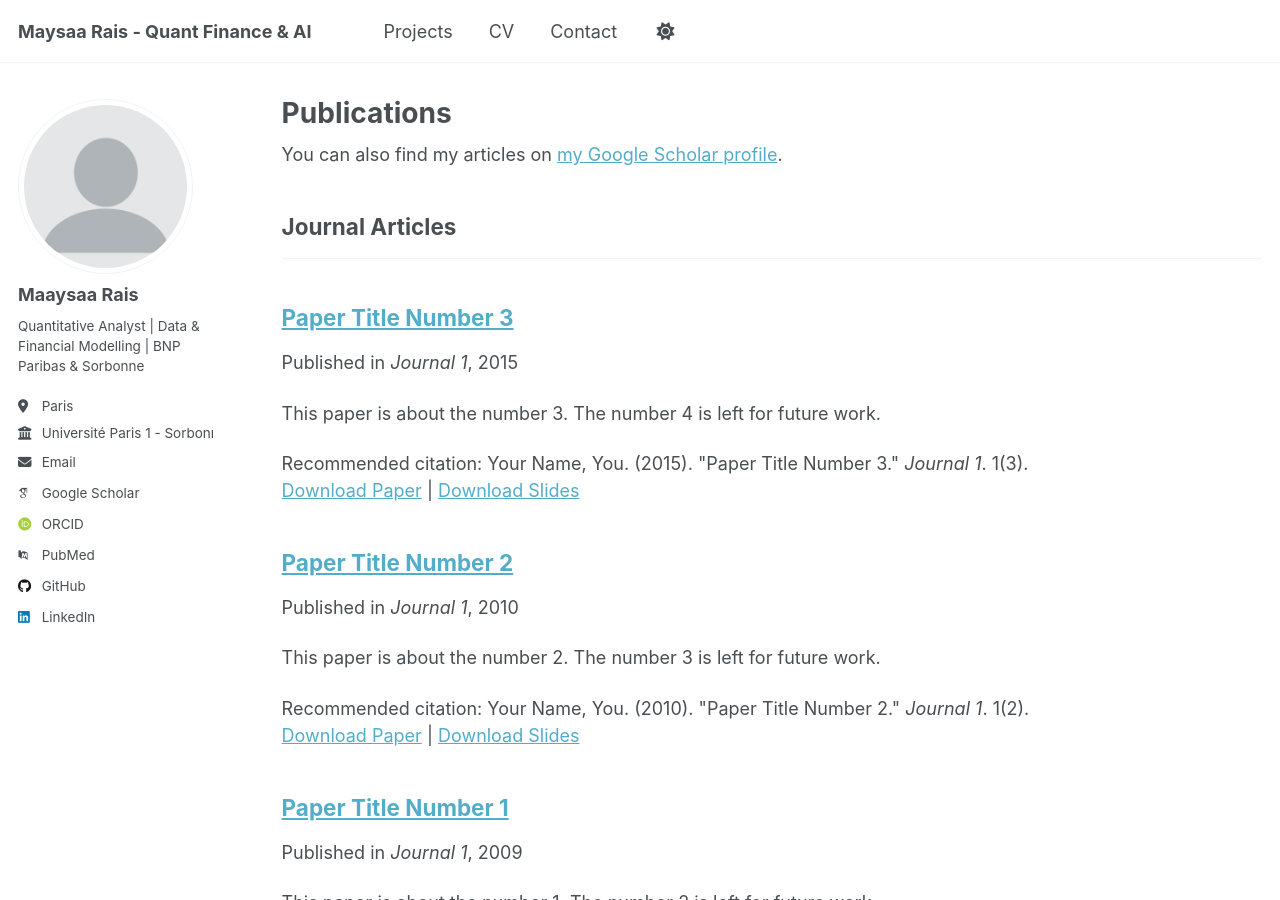
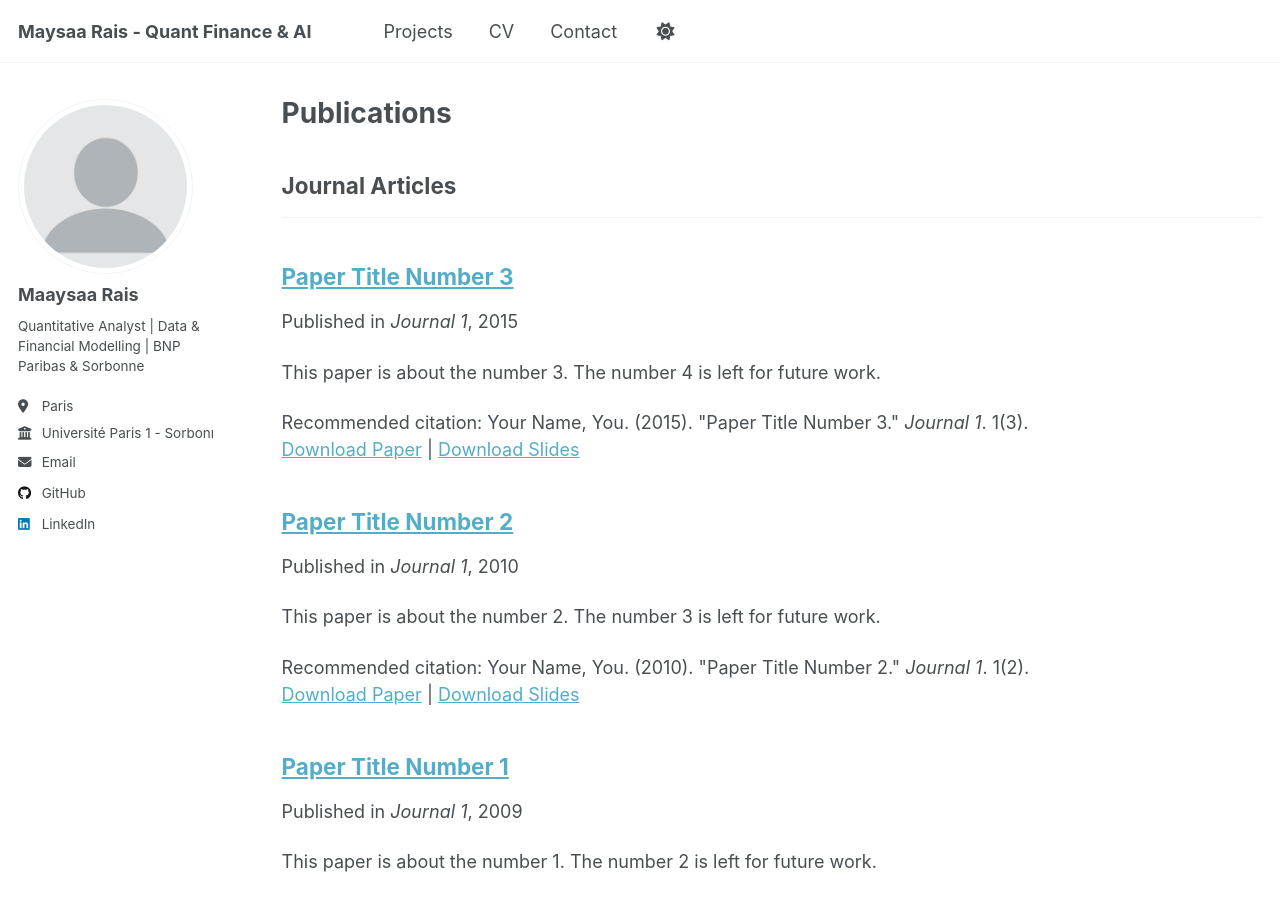
Before and after one commit to MaysaaRais/MaysaaRais.github.io, a Jekyll site: the page built from _pages/publications.html, in a window 1280 px wide and 900 px high. Built offline with Jekyll 4.4.1, drawn with Linux system fonts in a browser that asks for light colours; some web fonts are replaced; part of the change alters nothing that is shown.

Commit message:
Update _config.yml

```diff
--- a/_config.yml
+++ b/_config.yml
@@ -33,11 +33,11 @@ author:
 
   # Academic websites
   arxiv            : # URL - Update with the correct link to your profile
-  googlescholar    : "https://scholar.google.com/citations?user=PS_CX0AAAAAJ"
+  googlescholar    : # URL
   impactstory      : # URL
-  orcid            : "http://orcid.org/yourorcidurl"
+  orcid            : # URL
   semantic         : # URL
-  pubmed           : "https://www.ncbi.nlm.nih.gov/pubmed/?term=john+snow"
+  pubmed           : # URL
   researchgate     : # URL
   scopus           : # URL
 
```
